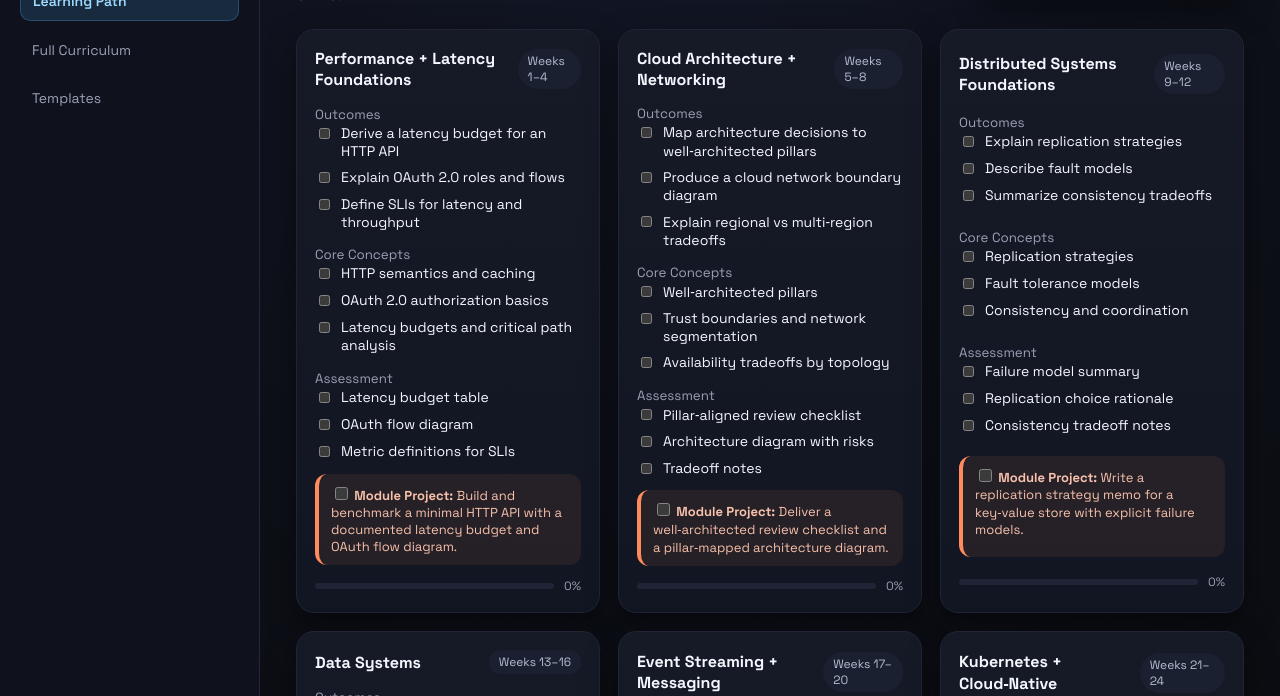
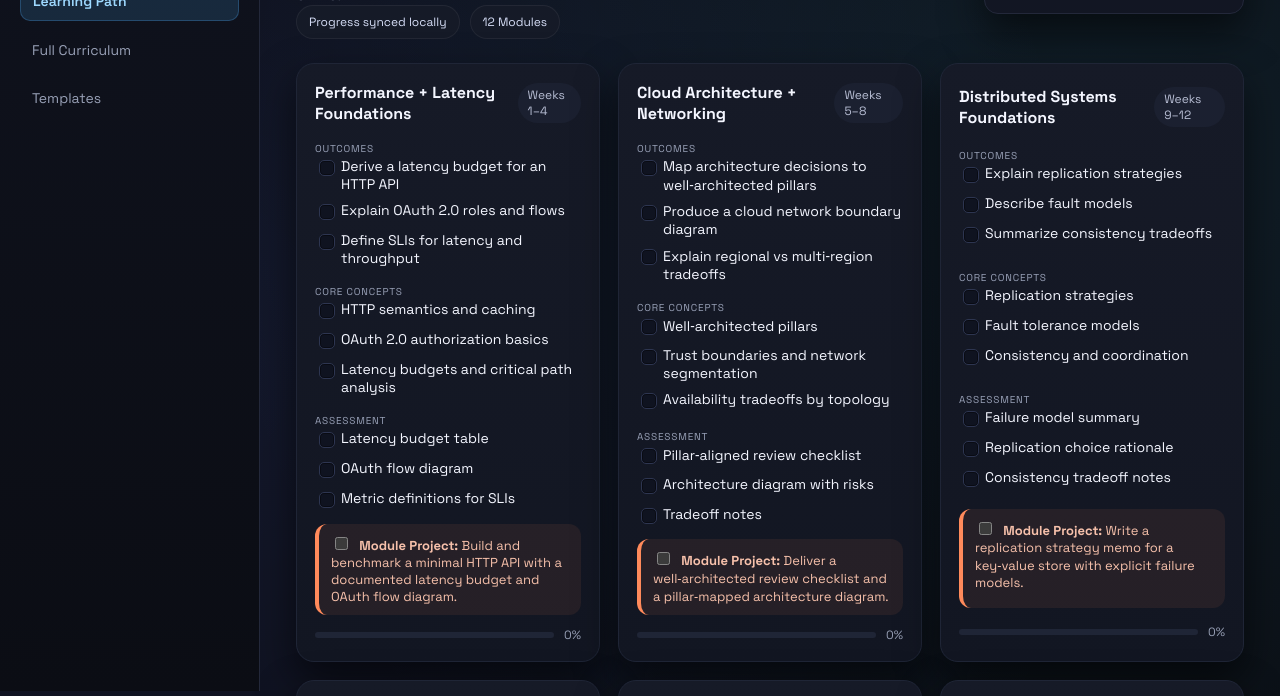
Before and after one commit to CarlasHub/system-design-52weeks, a plain HTML site: page index.html in a window 1280 px wide. Shown: the part 109-805 px from the top of the page. Drawn offline with Linux system fonts and the light colour scheme.

Commit message:
Refine dark UI styling and interactions

```diff
--- a/index.html
+++ b/index.html
@@ -5,26 +5,32 @@
   <meta name="viewport" content="width=device-width, initial-scale=1" />
   <title>System Design 52 Weeks</title>
   <style>
-    @import url("https://fonts.googleapis.com/css2?family=Space+Grotesk:wght@400;500;600;700&family=Literata:opsz,wght@7..72,400;7..72,600&display=swap");
+    @import url("https://fonts.googleapis.com/css2?family=Space+Grotesk:wght@400;500;600;700&family=JetBrains+Mono:wght@400;500&display=swap");
 
     :root {
       color-scheme: dark;
-      --bg: #0b0c10;
-      --ink: #f5f7ff;
-      --muted: #9aa0b5;
-      --card: #151823;
+      --bg: #0a0b10;
+      --ink: #f4f6ff;
+      --muted: #98a0b6;
+      --card: #121622;
       --line: #23283a;
-      --accent: #52b3ff;
-      --accent-soft: rgba(82, 179, 255, 0.12);
+      --accent: #63c0ff;
+      --accent-soft: rgba(99, 192, 255, 0.18);
       --progress: #38d996;
       --project: #ff8a5b;
-      --shadow: 0 12px 32px rgba(0, 0, 0, 0.45);
+      --shadow: 0 18px 40px rgba(0, 0, 0, 0.55);
+      --glow: 0 0 0 1px rgba(99, 192, 255, 0.15), 0 12px 30px rgba(14, 24, 40, 0.6);
+      --mono: "JetBrains Mono", ui-monospace, SFMono-Regular, Menlo, Monaco, Consolas, "Liberation Mono", "Courier New", monospace;
     }
 
     * { box-sizing: border-box; }
     body {
       margin: 0;
-      background: radial-gradient(circle at top, #121625 0%, #0b0c10 45%, #07080d 100%);
+      background:
+        radial-gradient(circle at 12% 18%, rgba(90, 120, 255, 0.12), transparent 40%),
+        radial-gradient(circle at 85% 10%, rgba(72, 200, 255, 0.1), transparent 35%),
+        radial-gradient(circle at 70% 80%, rgba(56, 217, 150, 0.08), transparent 40%),
+        #0a0b10;
       color: var(--ink);
       font-family: "Space Grotesk", system-ui, -apple-system, sans-serif;
     }
@@ -37,8 +43,11 @@
 
     .sidebar {
       padding: 28px 20px;
-      background: #0f121d;
+      background: linear-gradient(180deg, #0f121d 0%, #0b0d14 100%);
       border-right: 1px solid var(--line);
+      position: sticky;
+      top: 0;
+      height: 100vh;
     }
 
     .brand {
@@ -75,6 +84,7 @@
       align-items: center;
       gap: 8px;
       font-size: 14px;
+      transition: all 0.2s ease;
     }
 
     .nav a.active {
@@ -82,6 +92,10 @@
       color: #9ed9ff;
       font-weight: 600;
       border: 1px solid rgba(82, 179, 255, 0.25);
+    }
+    .nav a:hover {
+      background: rgba(255, 255, 255, 0.03);
+      color: #c9d1e8;
     }
 
     .content {
@@ -105,6 +119,24 @@
     .title-block p {
       margin: 8px 0 0;
       color: var(--muted);
+    }
+
+    .action-row {
+      display: flex;
+      gap: 10px;
+      align-items: center;
+    }
+
+    .pill-btn {
+      border: 1px solid rgba(255, 255, 255, 0.06);
+      background: #151a27;
+      color: #d6def7;
+      padding: 8px 12px;
+      border-radius: 999px;
+      font-size: 12px;
+      display: inline-flex;
+      gap: 8px;
+      align-items: center;
     }
 
     .progress-wrap {
@@ -153,6 +185,12 @@
       display: grid;
       gap: 12px;
       border: 1px solid #1f2536;
+      transition: transform 0.2s ease, box-shadow 0.2s ease, border-color 0.2s ease;
+    }
+    .card:hover {
+      transform: translateY(-2px);
+      border-color: rgba(99, 192, 255, 0.25);
+      box-shadow: var(--glow);
     }
 
     .card h3 {
@@ -162,6 +200,9 @@
 
     .card small {
       color: var(--muted);
+      text-transform: uppercase;
+      letter-spacing: 0.08em;
+      font-size: 10px;
     }
 
     .module-meta {
@@ -194,6 +235,32 @@
       font-size: 14px;
     }
 
+    .checklist input[type="checkbox"] {
+      appearance: none;
+      width: 16px;
+      height: 16px;
+      border-radius: 5px;
+      border: 1px solid #2d3550;
+      background: #0f1320;
+      display: grid;
+      place-items: center;
+      cursor: pointer;
+      box-shadow: inset 0 0 0 1px rgba(0,0,0,0.4);
+    }
+
+    .checklist input[type="checkbox"]:checked {
+      background: linear-gradient(135deg, #4ad7ff 0%, #3dd98f 100%);
+      border-color: transparent;
+    }
+
+    .checklist input[type="checkbox"]:checked::after {
+      content: "✓";
+      font-size: 12px;
+      color: #061019;
+      font-weight: 700;
+      line-height: 1;
+    }
+
     .project {
       border-left: 4px solid var(--project);
       padding: 10px 12px;
@@ -201,6 +268,10 @@
       border-radius: 12px;
       font-size: 13px;
       color: #f7c1ab;
+    }
+
+    .project input[type="checkbox"] {
+      margin-right: 8px;
     }
 
     .module-progress {
@@ -234,7 +305,7 @@
 
     @media (max-width: 900px) {
       .shell { grid-template-columns: 1fr; }
-      .sidebar { border-right: none; border-bottom: 1px solid var(--line); }
+      .sidebar { position: static; height: auto; border-right: none; border-bottom: 1px solid var(--line); }
       .topbar { flex-direction: column; align-items: flex-start; }
     }
   </style>
@@ -258,6 +329,10 @@
         <div class="title-block">
           <h1>System Design 52 Weeks</h1>
           <p>Check off every concept, finish each module project, and watch your progress bar climb.</p>
+          <div class="action-row">
+            <span class="pill-btn">Progress synced locally</span>
+            <span class="pill-btn">12 Modules</span>
+          </div>
         </div>
         <div class="progress-wrap">
           <div class="progress-label">
```
